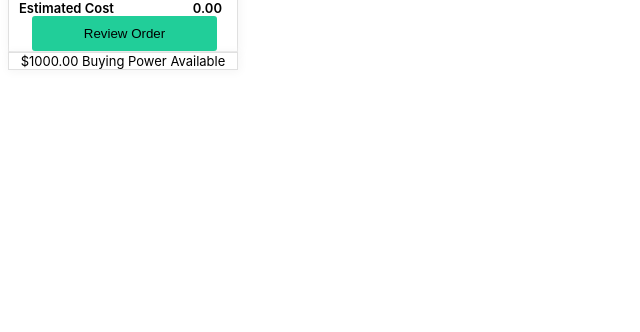
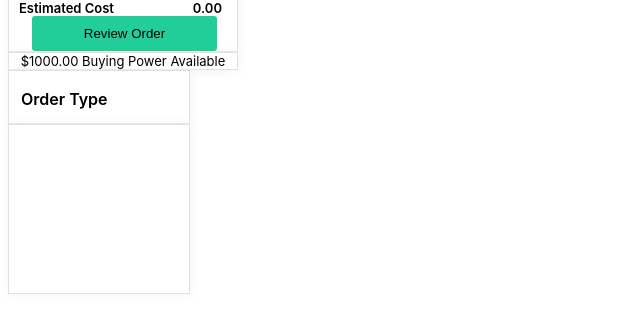
Before and after one commit to The-Merry-Men/service-purchase, a React app: page / in a window 1280 px wide. Shown: the part 156-488 px from the top of the page, without its empty margins (0-640 px from the left). Built offline with nearby package versions, Linux system fonts and the light colour scheme; no server answers.

Commit message:
added structure for drop down menu

```diff
--- a/client/src/components/app.jsx
+++ b/client/src/components/app.jsx
@@ -3,13 +3,9 @@ import TopBar from './top-bar.jsx'
 import MiddleBar from './middle-bar.jsx';
 import BottomBar from './bottom-bar.jsx';
 import ReviewBar from './review-bar.jsx';
-
-
+import Menu from './menu.jsx';
 
 //const MyContext = React.createContext();
-
-
-
 class App extends React.Component {
     constructor(props) {
         super(props)
@@ -39,8 +35,8 @@ class App extends React.Component {
         this.setState({
           name: data.company_name,
           ticker: data.ticker_symbol,
-          up: true,
-          open: false,
+          up: false,
+          open: true,
           balance: 1000,
           shares: 0,
           price: '214.19',
@@ -56,6 +52,7 @@ class App extends React.Component {
       <MiddleBar up={this.state.up} open={this.state.open} price={this.state.price} error={this.state.error} updateState={this.updateState.bind(this)} balance={this.state.balance} shares={this.state.shares}/>
       <ReviewBar up={this.state.up} open={this.state.open} error={this.state.error} balance={this.state.balance} shares={this.state.shares} price={this.state.price} updateState={this.updateState.bind(this)}/>
       <BottomBar open={this.state.open} balance={this.state.balance}/>
+      <Menu open={this.state.open}/>
       </div>
     )
   }
--- /dev/null
+++ b/client/src/components/menu-bottom-bar.jsx
@@ -0,0 +1,30 @@
+import React from 'react';
+import styled from 'styled-components';
+
+const MenuBottomBarWrapper = styled.div `
+    display: flex;
+    flex-direction: row;
+    justify-content: space-between;
+    background: ${props => props.open ? "white" : "#1b1b1d"}
+    border: 1px solid ${props => props.open ? "rgb(224, 224, 224)" : "black"};
+    box-shadow: 1px 1px 10px 1px ${props => props.open ? "whitesmoke" : "black"};
+    height: 168px;
+    width: 180px;
+    align-items: center;
+    font-family: "DIN Pro", -apple-system, BlinkMacSystemFont, sans-serif;
+    font-weight: 600;
+`
+
+class MenuBottomBar extends React.Component {
+  constructor(props) {
+    super(props)
+  }
+  render() {
+    return (
+      <MenuBottomBarWrapper open={this.props.open}>
+      </MenuBottomBarWrapper>
+    )
+  }
+}
+
+export default MenuBottomBar;
--- /dev/null
+++ b/client/src/components/menu-top-bar.jsx
@@ -0,0 +1,38 @@
+import React from 'react';
+import styled from 'styled-components';
+
+const TopBarWrapper = styled.div `
+    display: flex;
+    flex-direction: row;
+    justify-content: space-between;
+    background: ${props => props.open ? "white" : "#1b1b1d"}
+    border: 1px solid ${props => props.open ? "rgb(224, 224, 224)" : "black"};
+    box-shadow: 1px 1px 10px 1px ${props => props.open ? "whitesmoke" : "black"};
+    height: 52px;
+    width: 180px;
+    align-items: center;
+    font-family: "DIN Pro", -apple-system, BlinkMacSystemFont, sans-serif;
+    font-weight: 600;
+`
+
+const OrderType = styled.div `
+    margin-left: 12px;
+    margin-top: 4px;
+    font-size: 16px;
+    color : ${props => props.open ? "black" : "white"};
+`
+
+class MenuTopBar extends React.Component {
+  constructor(props) {
+    super(props)
+  }
+  render() {
+    return (
+      <TopBarWrapper open={this.props.open}>
+        <OrderType open={this.props.open}>Order Type</OrderType>
+      </TopBarWrapper>
+    )
+  }
+}
+
+export default MenuTopBar;
--- /dev/null
+++ b/client/src/components/menu.jsx
@@ -0,0 +1,20 @@
+import React from 'react';
+import styled from 'styled-components';
+import MenuTopBar from './menu-top-bar.jsx';
+import MenuBottomBar from './menu-bottom-bar.jsx'
+
+class Menu extends React.Component {
+  constructor(props) {
+    super(props)
+  }
+  render() {
+    return (
+      <div>
+      <MenuTopBar open={this.props.open}/>
+      <MenuBottomBar open={this.props.open}/>
+      </div>
+    )
+  }
+}
+
+export default Menu;
--- a/client/src/components/middle-bar.jsx
+++ b/client/src/components/middle-bar.jsx
@@ -37,6 +37,7 @@ const PriceText = styled(ShareText) `
     font-weight: 600;
 `
 
+//color the same for open/closed?
 const ShareInput = styled.input `
     text-align: right;
     width: 40px;
@@ -47,6 +48,10 @@ const ShareInput = styled.input `
     padding-right: 5px;
     margin-right: 10px;
     margin-bottom: 4px;
+    &:focus {
+      border-color:${props => props.up ? "#21ce99" : "#f45531"} !important;
+      outline: none
+    }
     ${ShareLine}: hover & {
         border-color: ${props => props.open ? "#cbcbcd" : "#8c8c8e"};
     }
@@ -91,7 +96,7 @@ class ShareInputComp extends React.Component {
   }
   render() {
     return (
-      <ShareInput clicked={this.state.clicked} open={this.props.open} placeholder={0}/>
+      <ShareInput clicked={this.state.clicked} open={this.props.open} up={this.props.up} placeholder={0}/>
     )
   }
 }
@@ -151,7 +156,7 @@ class MiddleBar extends React.Component {
                 <ShareLine>
                     <ShareText open={this.props.open}>Shares</ShareText>
                     <form onChange={this.updateShares.bind(this)}>
-                        <ShareInputComp open={this.props.open} type='text' placeholder='0'/>
+                        <ShareInputComp up={this.props.up} open={this.props.open} type='text' placeholder='0'/>
                     </form>
                 </ShareLine>
                 <ShareLine>
```
Also changed, not shown: .eslintrc.js, 1 other file (tests, documents, lock files or other folders).
